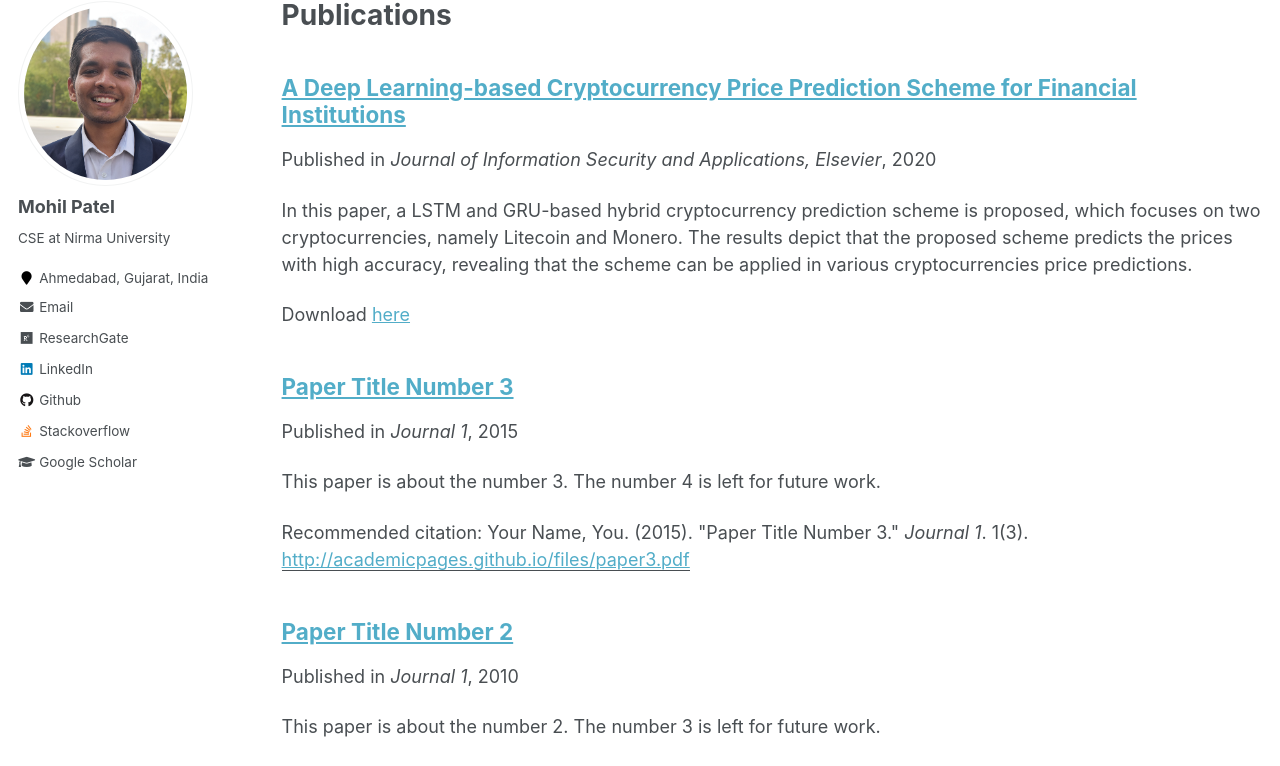
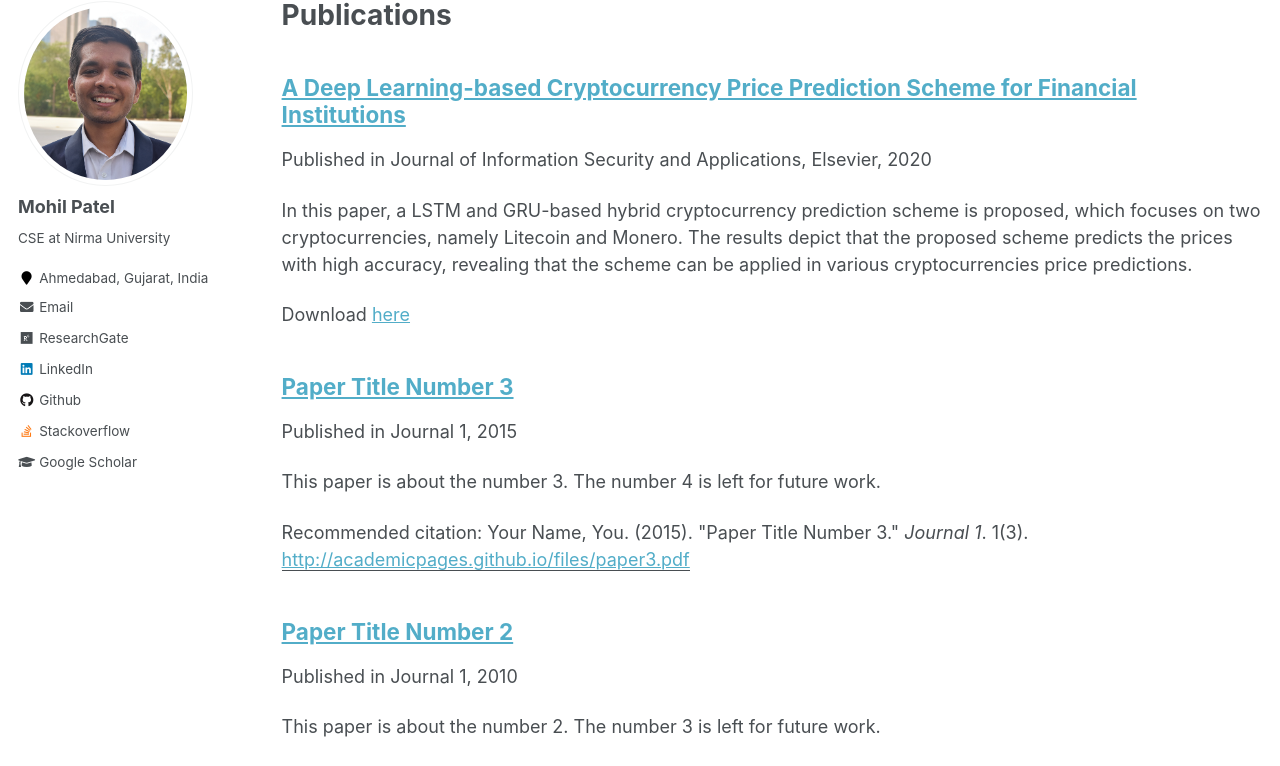
Before and after one commit to mohilpatel25/mohilpatel25.github.io, a Jekyll site: the page built from _pages/publications.md, in a window 1280 px wide and 1156 px high. Shown: the part 117-883 px from the top of the window. Built offline with Jekyll 4.4.1, drawn with Linux system fonts in a browser that asks for light colours.

Commit message:
change publication

```diff
--- a/_includes/archive-publication.html
+++ b/_includes/archive-publication.html
@@ -28,7 +28,7 @@
 
     <h2 class="archive__item-title" itemprop="headline">
       {% if post.link %}
-        <a href="{{ post.link }}">{{ title }}</a> <a href="{{ post.url }}" rel="permalink"><i class="fa fa-link" aria-hidden="true" title="permalink"></i><span class="sr-only">Permalink</span></a>
+        <!--<a href="{{ post.link }}">{{ title }}</a>-->{{ title }} <a href="{{ post.url }}" rel="permalink"><i class="fa fa-link" aria-hidden="true" title="permalink"></i><span class="sr-only">Permalink</span></a>
       {% else %}
         <a href="{{ post.url }}" rel="permalink">{{ title }}</a>
       {% endif %}
@@ -41,7 +41,7 @@
         {% if post.collection == 'teaching' %}
           <p> {{ post.type }}, <i>{{ post.venue }}</i>, {{ post.date | default: "1900-01-01" | date: "%Y" }} </p>
         {% elsif post.collection == 'publications' %}
-          <p>Published in <i>{{ post.venue }}</i>, {{ post.date | default: "1900-01-01" | date: "%Y" }} </p>
+          <p>Published in {{ post.venue }}, {{ post.date | default: "1900-01-01" | date: "%Y" }} </p>
         {% elsif post.date %}
          <p class="page__date"><strong><i class="fa fa-fw fa-calendar" aria-hidden="true"></i> {{ site.data.ui-text[site.locale].date_label | default: "Published:" }}</strong> <time datetime="{{ post.date | default: "1900-01-01" | date_to_xmlschema }}">{{ post.date | default: "1900-01-01" | date: "%B %d, %Y" }}</time></p>
         {% endif %}
```
